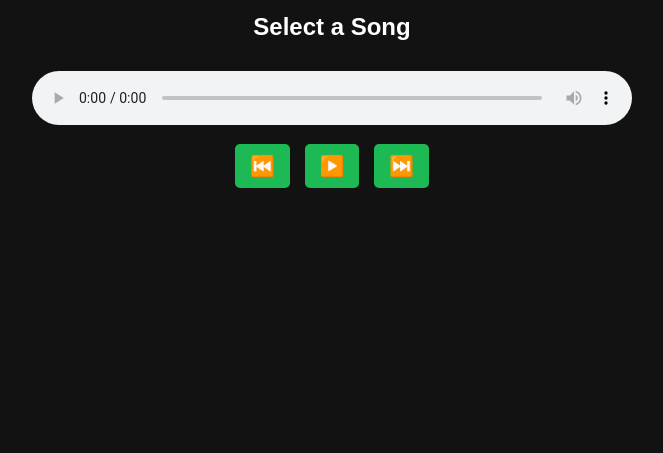
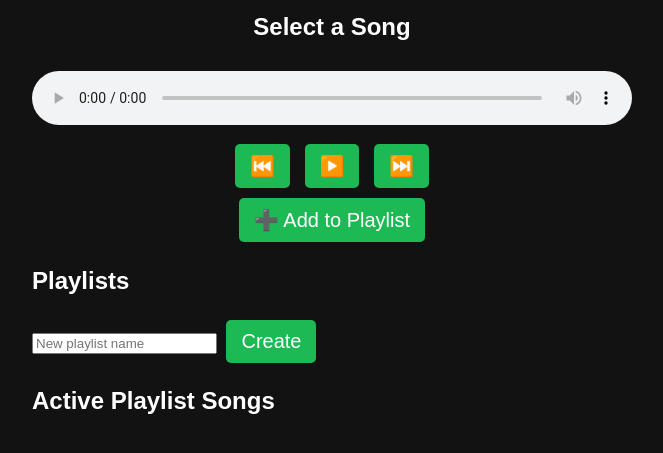
Before and after one commit to TheSpecialOne-1/Spotify-clone, a plain HTML site: page index.html in a window 1280 px wide. Shown: the part 1147-1600 px from the top of the page, without its empty margins (308-971 px from the left). Before the commit the page ends 1388 px from the top, so only its background shows below. Drawn offline with Linux system fonts and the light colour scheme.

Commit message:
Update index.html

```diff
--- a/index.html
+++ b/index.html
@@ -1,3 +1,4 @@
+<!-- index.html -->
 <!DOCTYPE html>
 <html lang="en">
 <head>
@@ -32,6 +33,23 @@
         <button onclick="togglePlay()" id="playPauseBtn">▶️</button>
         <button onclick="nextSong()">⏭️</button>
       </div>
+      <button class="add-playlist-btn" onclick="addToPlaylist()">➕ Add to Playlist</button>
+    </div>
+
+    <!-- Playlist Manager -->
+    <div class="playlists-manager">
+      <h2>Playlists</h2>
+      <div class="new-playlist">
+        <input type="text" id="newPlaylistName" placeholder="New playlist name" />
+        <button onclick="createPlaylist()">Create</button>
+      </div>
+      <div id="playlists" class="playlists"></div>
+    </div>
+
+    <!-- Active Playlist Songs -->
+    <div class="playlist-section">
+      <h2>Active Playlist Songs</h2>
+      <div id="playlist" class="playlist"></div>
     </div>
   </div>
 
```
